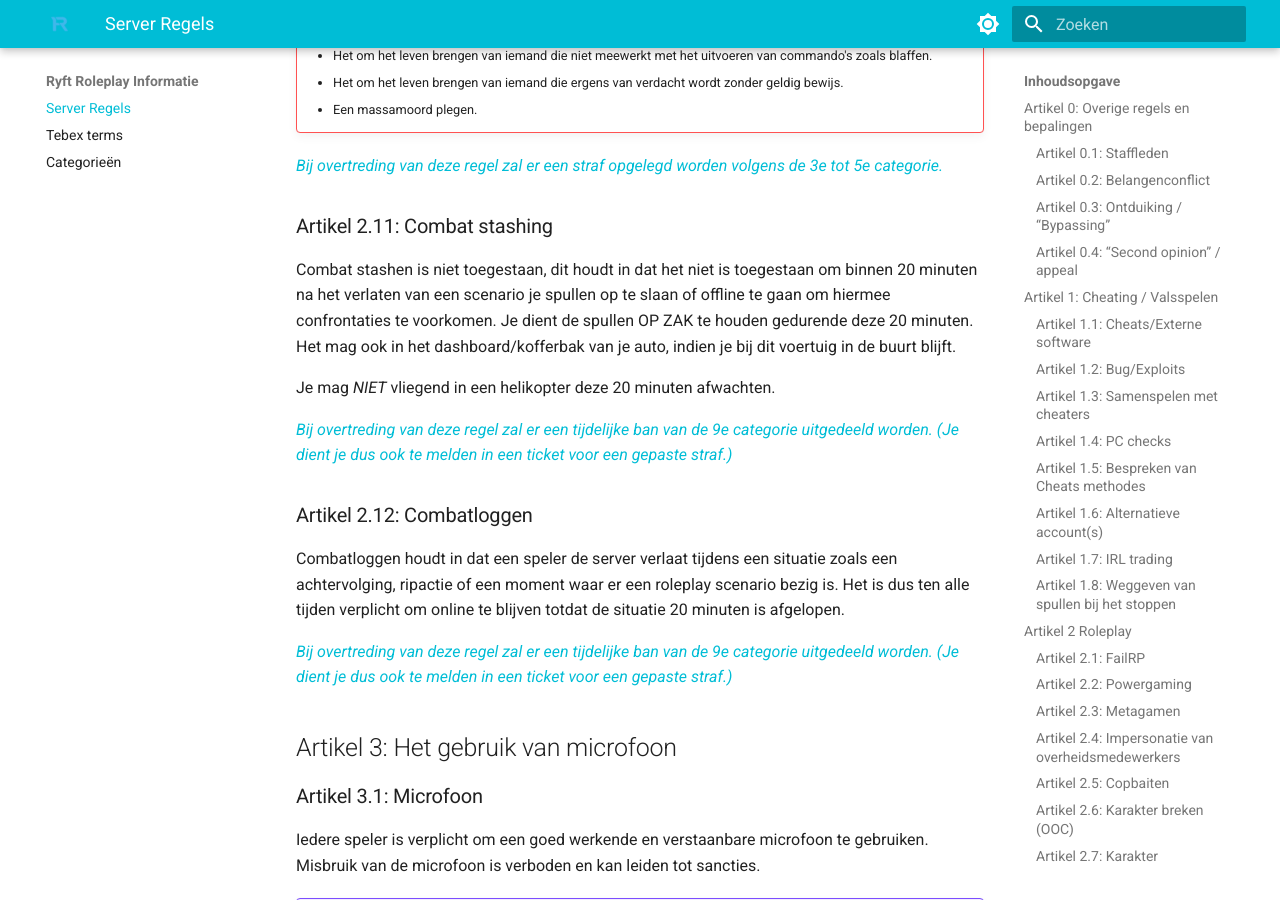
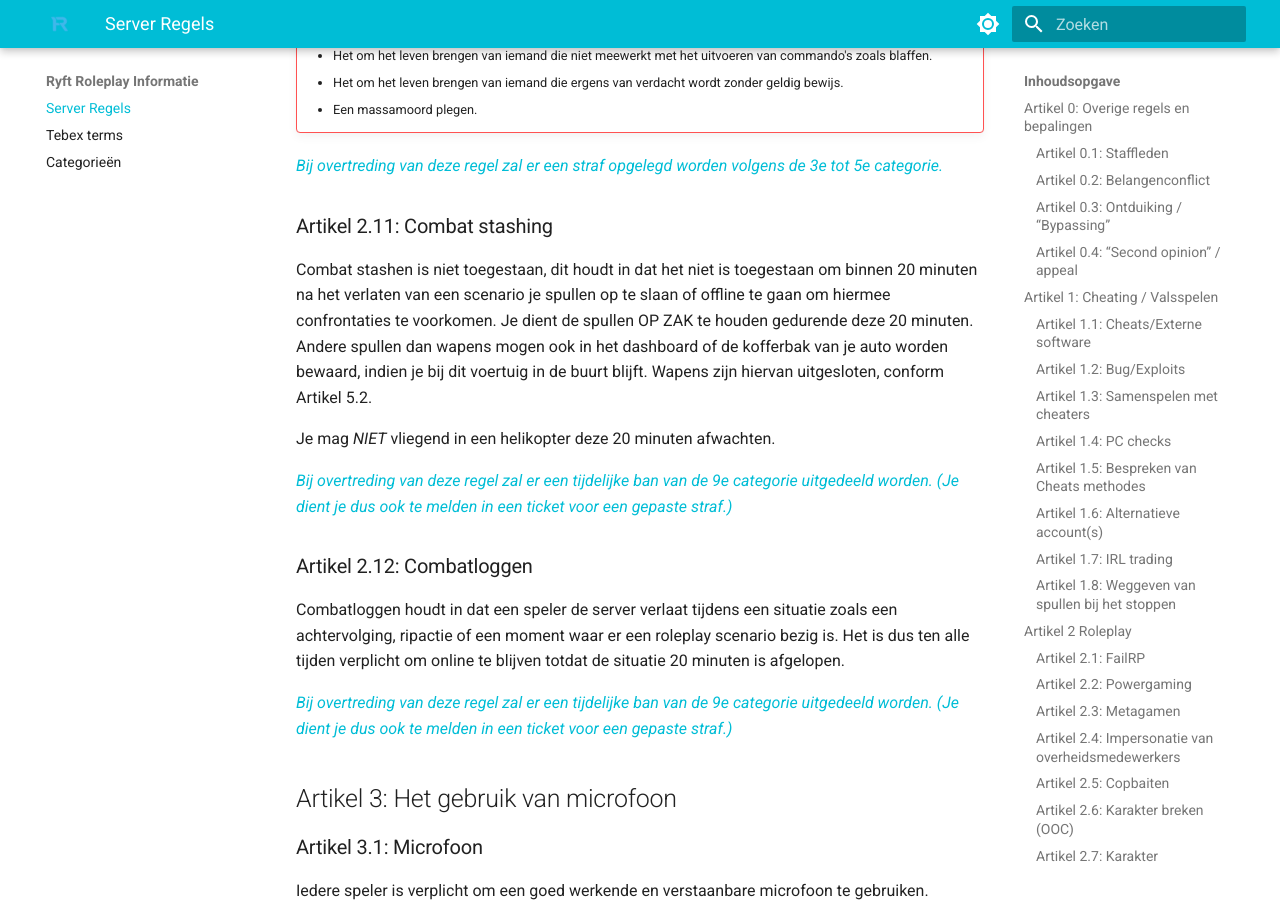
Before and after one commit to RyftRoleplay/regels, an MkDocs documentation site: the page built from docs/index.md, in a window 1280 px wide and 900 px high, scrolled down 9154 px. Built offline with MkDocs 1.6.1 and Material for MkDocs 9.7.7, drawn with Linux system fonts in a browser that asks for light colours; some of the changed text lies outside the part shown.

Commit message:
feat(regels): verbied wapenopslag in voertuigen
- Voeg Artikel 5.2 toe dat wapenopslag in dashboards en kofferbakken verbiedt.
- Verduidelijk Artikel 2.11 zodat alleen andere spullen tijdens de combatstash-periode in een voertuig mogen worden bewaard.
- Voeg een verwijzing naar Artikel 5.2 toe om tegenstrijdigheid te voorkomen.
- Stel overtredingen vast op strafcategorie 1 tot en met 4.

```diff
--- a/docs/index.md
+++ b/docs/index.md
@@ -294,7 +294,7 @@
 
 ### Artikel 2.11: Combat stashing
 
-Combat stashen is niet toegestaan, dit houdt in dat het niet is toegestaan om binnen 20 minuten na het verlaten van een scenario je spullen op te slaan of offline te gaan om hiermee confrontaties te voorkomen. Je dient de spullen OP ZAK te houden gedurende deze 20 minuten. Het mag ook in het dashboard/kofferbak van je auto, indien je bij dit voertuig in de buurt blijft.
+Combat stashen is niet toegestaan, dit houdt in dat het niet is toegestaan om binnen 20 minuten na het verlaten van een scenario je spullen op te slaan of offline te gaan om hiermee confrontaties te voorkomen. Je dient de spullen OP ZAK te houden gedurende deze 20 minuten. Andere spullen dan wapens mogen ook in het dashboard of de kofferbak van je auto worden bewaard, indien je bij dit voertuig in de buurt blijft. Wapens zijn hiervan uitgesloten, conform Artikel 5.2.
 
 Je mag *NIET* vliegend in een helikopter deze 20 minuten afwachten.
 
@@ -412,6 +412,12 @@
 ### Artikel 5.1 Finishing
 
 Een zwaargewonde speler mag enkel gefinisht worden bij pure noodzaak, in andere situaties dien je de persoon te laten leven, dit om ambulance roleplay en speelplezier voor alle partijen te stimuleren.
+
+<span style="color: #00bdd6;">*Bij overtreding van deze regel zal er een straf opgelegd worden volgens de 1e tot 4e categorie.*</span>
+
+### Artikel 5.2: Opslag van wapens in voertuigen
+
+Het is niet toegestaan om wapens op te slaan in het dashboard of de kofferbak van een voertuig. Wapens dienen op zak te worden gehouden of op een daarvoor bestemde opslaglocatie te worden bewaard.
 
 <span style="color: #00bdd6;">*Bij overtreding van deze regel zal er een straf opgelegd worden volgens de 1e tot 4e categorie.*</span>
 
```
